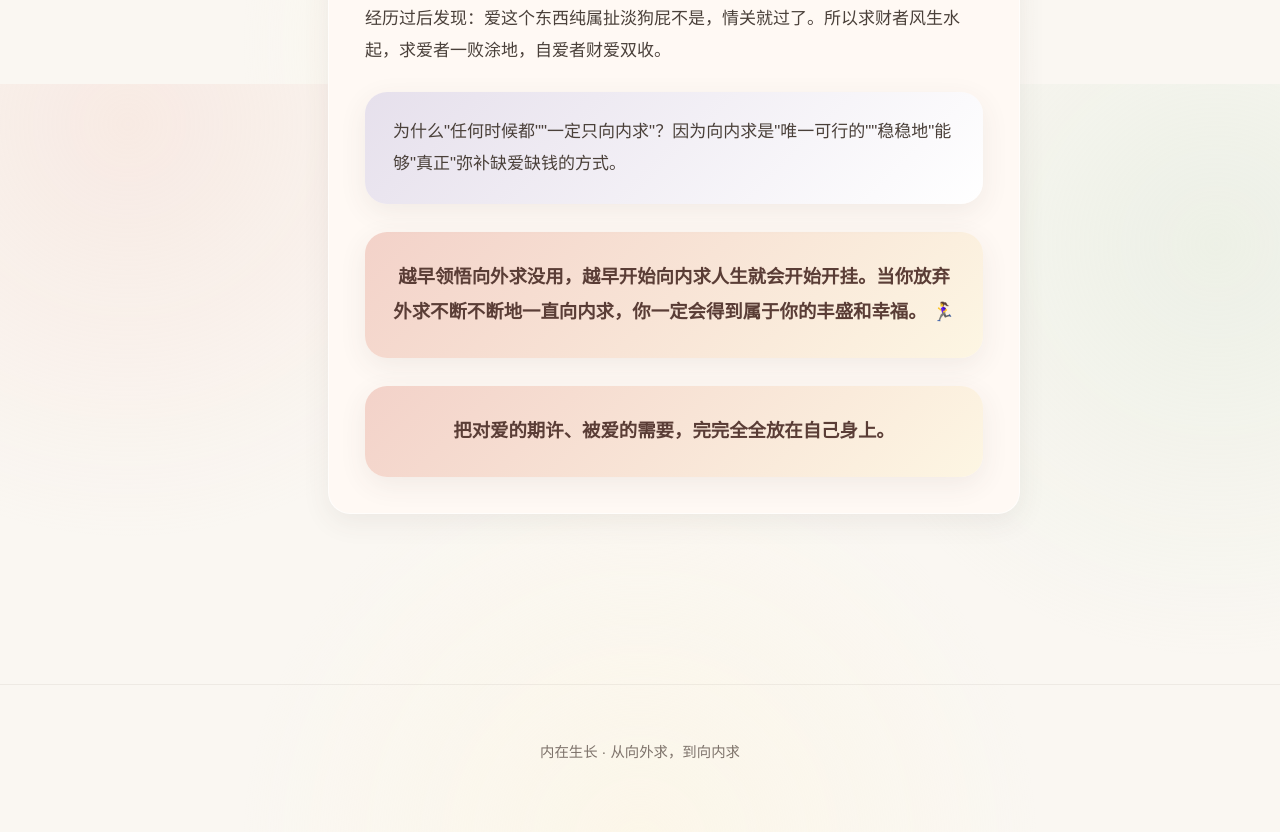
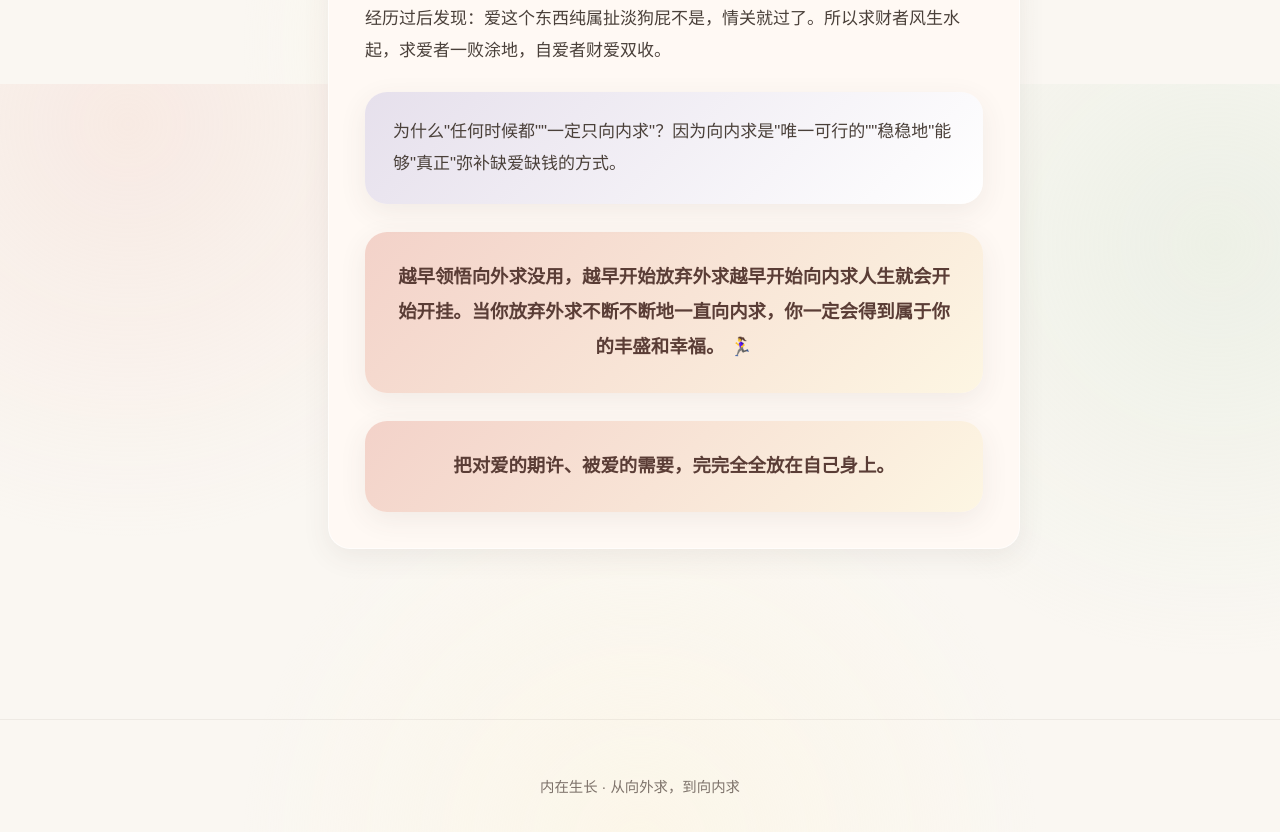
Before and after one commit to coco-color-website/inner-growth, a plain HTML site: page index.html in a window 1280 px wide. Shown: the part 7916-8748 px from the top of the page. Drawn offline with Linux system fonts and the light colour scheme.

Commit message:
Update final quote per user

```diff
--- a/index.html
+++ b/index.html
@@ -289,7 +289,7 @@
         </div>
 
         <div class="final-box">
-          <p><strong>越早领悟向外求没用，越早开始向内求人生就会开始开挂。当你放弃外求不断不断地一直向内求，你一定会得到属于你的丰盛和幸福。</strong> 🏃‍♀️</p>
+          <p><strong>越早领悟向外求没用，越早开始放弃外求越早开始向内求人生就会开始开挂。当你放弃外求不断不断地一直向内求，你一定会得到属于你的丰盛和幸福。</strong> 🏃‍♀️</p>
         </div>
 
         <div class="final-box">
```
